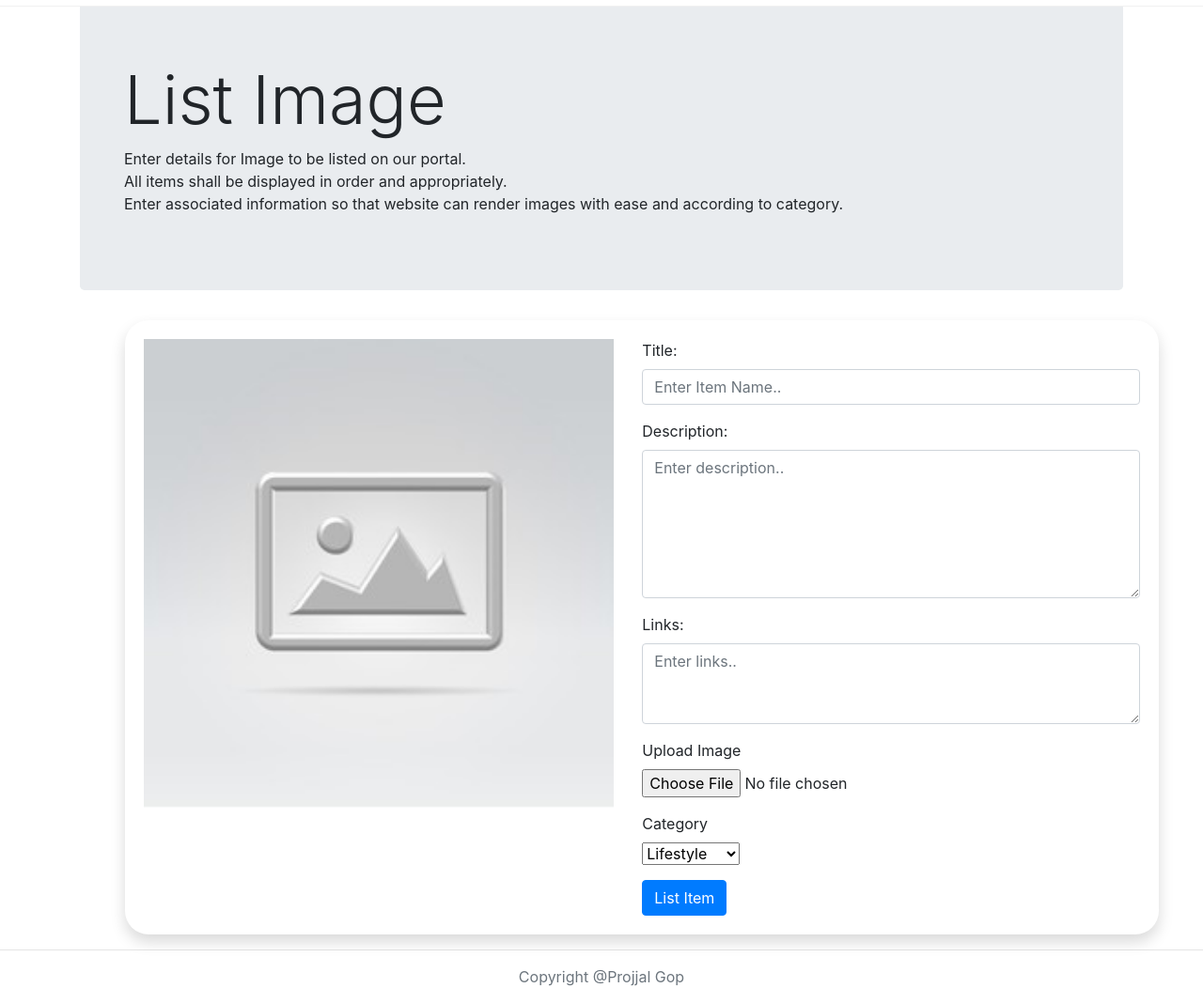
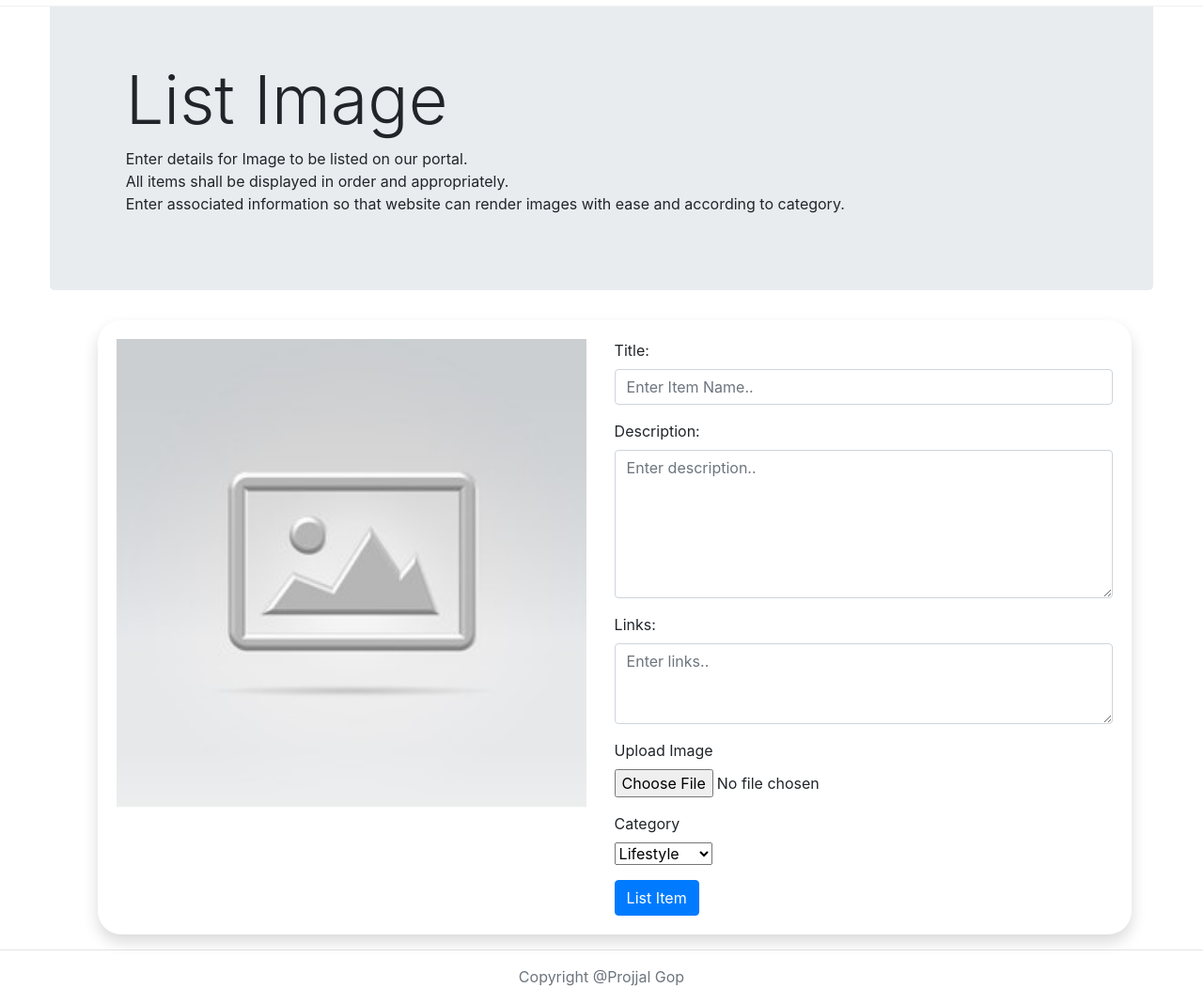
Before and after one commit to projjal1/Pinterest-Flask, a Flask app: page /post in a window 1280 px wide. Shown: the part 101-1169 px from the top of the page at 94% size. Run offline with Flask 2, Linux system fonts and the light colour scheme; a user stored in the database is signed in; data comes from the database, SQL or seed files in the repository; some libraries are stand-ins or nearby versions.

Commit message:
Changed containers to container-fluid

```diff
--- a/templates/base.html
+++ b/templates/base.html
@@ -177,6 +177,7 @@
 		font-family:-apple-system, BlinkMacSystemFont, 'Segoe UI', Roboto, Oxygen, Ubuntu, Cantarell, 'Open Sans', 'Helvetica Neue', sans-serif;
 		}
 
+
 		.card-columns {
     		column-count: 5;
  		}
@@ -260,7 +261,7 @@
 	</body>
 	<!-- Footer -->
 	<footer class="text-muted">
-		<div class="container text-center">
+		<div class="container-fluid text-center">
 			<p>Copyright @Projjal Gop {{year}}</p>
 		</div>
 	</footer>
--- a/templates/home.html
+++ b/templates/home.html
@@ -3,7 +3,7 @@
 {% block content %}
 
 <section class="mt-4 mb-5">
-    <div class="container mb-4">
+    <div class="container-fluid mb-4">
         <h1 class="font-weight-bold title">Explore</h1>
         <div class="row">
             <nav class="navbar navbar-expand-lg navbar-light bg-white pl-2 pr-2">
--- a/templates/post.html
+++ b/templates/post.html
@@ -3,9 +3,9 @@
 {% block content %}
 
 
-<div class="container">
+<div class="container-fluid">
 <div class="jumbotron">
-    <div class="container">
+    <div class="container-fluid">
       <h1 class="display-3">List Image</h1>
       <p>Enter details for Image to be listed on our portal. <br>
           All items shall be displayed in order and appropriately. <br>Enter associated information so that
--- a/templates/profile_view.html
+++ b/templates/profile_view.html
@@ -5,7 +5,7 @@
 <div class="container-fluid">
 <center><div class="jumbotron border-round-0 min-50vh" style="background-image:url('/static/img/background-banner.jfif');width: 800px; height: 400px;">
 </div>
-<div class="container mb-4">
+<div class="container-fluid mb-4">
 	<img src="/static/portal_images/user{{user_data.id}}.jpg"	class="mt-neg100 mb-4 rounded-circle" width="128" height="128">
 	<h1 class="font-weight-bold title">{{ display_nm }}</h1>
 	<b><p>Follow me at <a href={{slug_data.website}}>{{slug_data.website}}</a></p></b>
--- a/templates/sign.html
+++ b/templates/sign.html
@@ -10,7 +10,7 @@
   {% endif %}
 
 <div class="jumbotron">
-    <div class="container">
+    <div class="container-fluid">
       <h1 class="display-3">Login or Register</h1>
       <p>Already have an account! Then login and start purchasing your medicine essentials. If not try creating an account! </p>
     </div>
--- a/templates/signin.html
+++ b/templates/signin.html
@@ -5,7 +5,7 @@
 
 <div class="container-fluid">
 <div class="jumbotron">
-    <div class="container">
+    <div class="container-fluid">
       <h1 class="display-3">SignIn User</h1>
       <p>Already have an account! Then login and explore Pins to your Taste. </p>
     </div>
--- a/templates/signup.html
+++ b/templates/signup.html
@@ -4,7 +4,7 @@
 
 <div class="container-fluid">
 <div class="jumbotron">
-    <div class="container">
+    <div class="container-fluid">
       <h1 class="display-3">Register User</h1>
       <p>Get started by creating an account on our website and create or explore our Pins.</p>
     </div>
```
Also changed, not shown: templates/list.html (deleted, +0 -7 lines).
